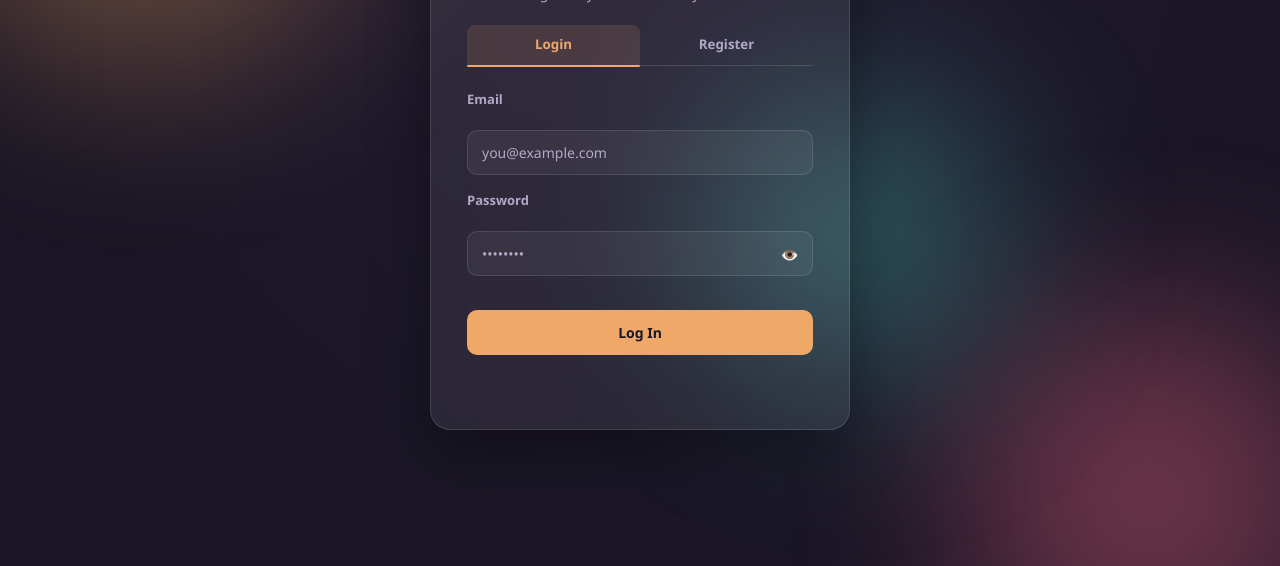
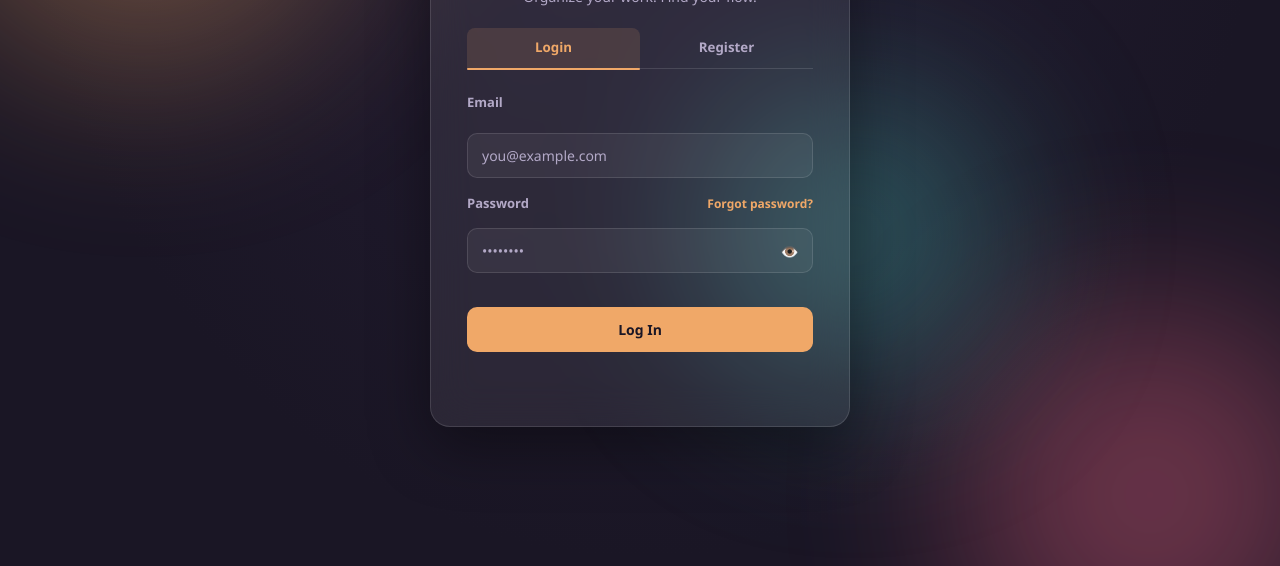
Before and after one commit to gajjarjoy4411-code/task-management-system, a plain HTML site: page frontend/index.html in a window 1280 px wide. Shown: the part 234-800 px from the top of the page. Drawn offline with Linux system fonts and the light colour scheme.

Commit message:
Add Forgot password link styles

```diff
--- a/frontend/css/style.css
+++ b/frontend/css/style.css
@@ -199,6 +199,27 @@ body {
 .auth-form.active { display: flex; }
 
 label { font-size: 13px; font-weight: 600; color: var(--color-text-muted); margin-top: 0; display: block; margin-bottom: 6px; }
+
+.label-row {
+  display: flex;
+  justify-content: space-between;
+  align-items: center;
+}
+
+.label-row label {
+  margin: 0;
+}
+
+.forgot-link {
+  font-size: 12px;
+  font-weight: 600;
+  color: var(--color-accent);
+  text-decoration: none;
+}
+
+.forgot-link:hover {
+  text-decoration: underline;
+}
 
 input, select {
   padding: 12px 14px;
--- a/frontend/index.html
+++ b/frontend/index.html
@@ -34,7 +34,10 @@
       <label>Email</label>
       <input type="email" id="login-email" placeholder="you@example.com" required />
 
-      <label>Password</label>
+      <div class="label-row">
+        <label>Password</label>
+        <a href="#" id="forgot-password-link" class="forgot-link">Forgot password?</a>
+      </div>
       <div class="password-wrap">
         <input type="password" id="login-password" placeholder="••••••••" required />
         <button type="button" class="toggle-password-btn" data-target="login-password" title="Show password">👁️</button>
--- a/frontend/js/auth.js
+++ b/frontend/js/auth.js
@@ -125,3 +125,9 @@ registerPasswordInput.addEventListener("input", () => {
   strengthLabel.textContent = label;
   strengthLabel.style.color = color;
 });
+
+// ---- Forgot password (placeholder — needs backend email flow to work) ----
+document.getElementById("forgot-password-link").addEventListener("click", (e) => {
+  e.preventDefault();
+  alert("Password reset isn't set up yet — this needs email support on the backend first.");
+});
```
